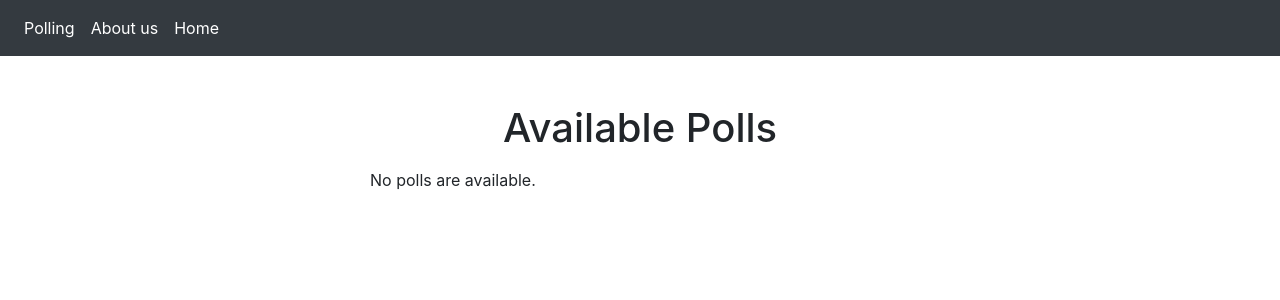
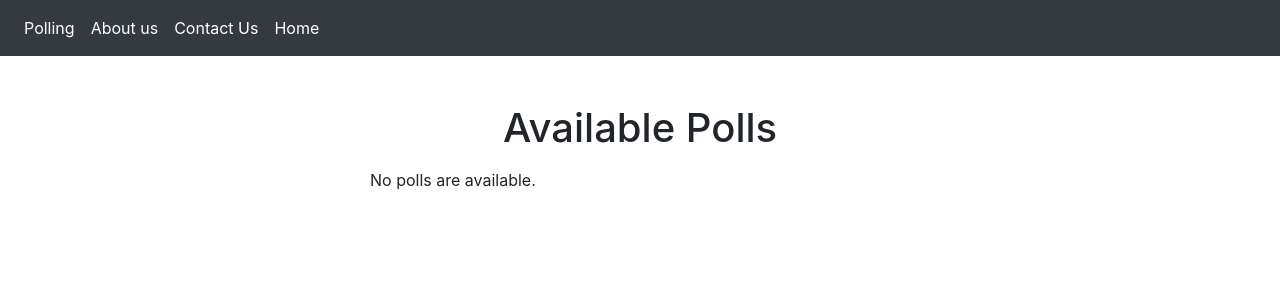
Before and after one commit to ka1antarBAB/Django_polling_project, a Django app: page /polls/ in a window 1280 px wide. Shown: the top 300 px of the page. Run offline with Django 3.2, Linux system fonts and the light colour scheme; data that the repository does not hold is empty; parts of the project's set-up code (start-up, migrations or seed data) failed here and were passed over; some libraries are stand-ins or nearby versions.

Commit message:
add Contact Us link to the navbar

```diff
--- a/templates/base.html
+++ b/templates/base.html
@@ -25,6 +25,10 @@
             </li>
 
             <li class="nav-item active">
+                <a class="nav-link" href="#">Contact Us</a>
+            </li>
+
+            <li class="nav-item active">
                 <a class="nav-link" href="#">Home</a>
             </li>
 
```
